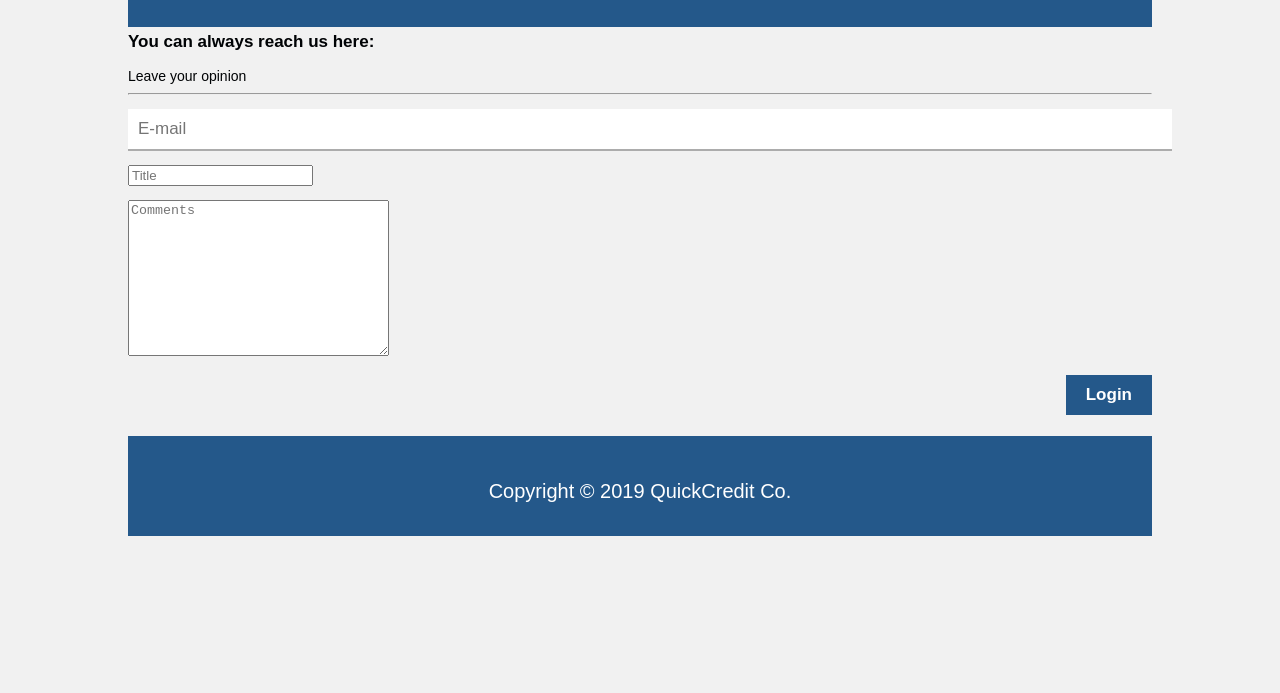
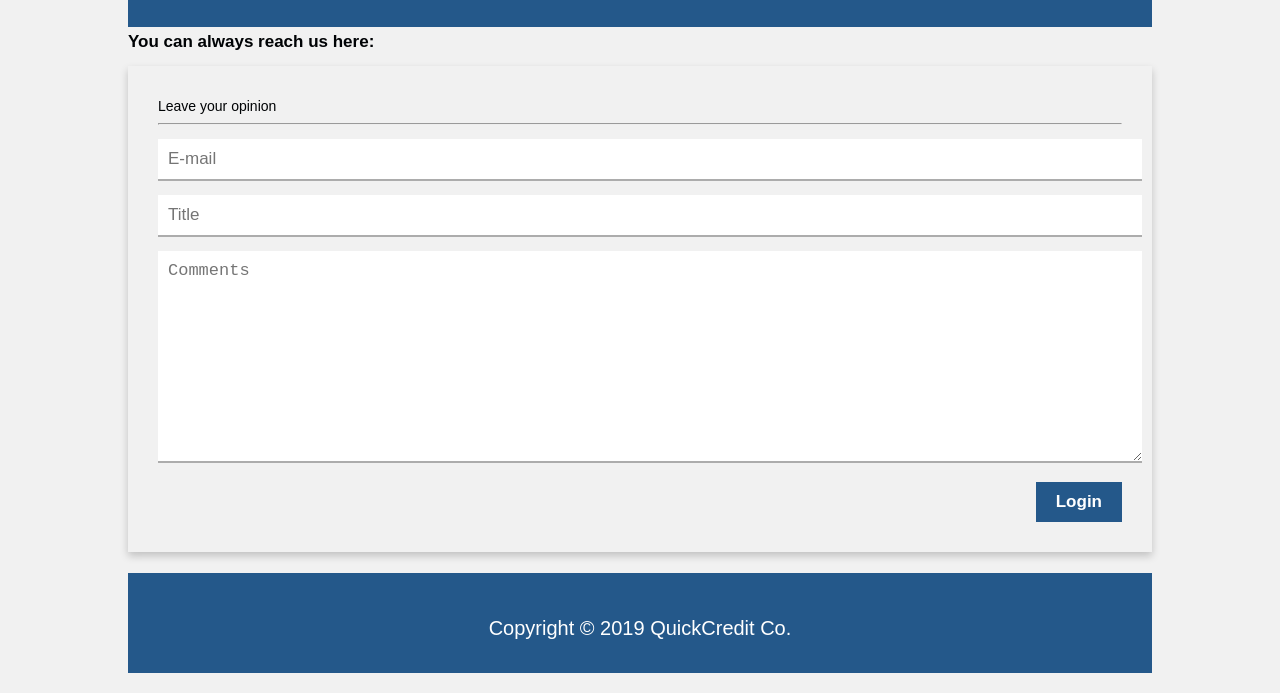
Before and after one commit to Arnoldmn/quickCredit, a plain HTML site: page contact.html in a window 1280 px wide. Shown: the part 123-816 px from the top of the page. Drawn offline with Linux system fonts and the light colour scheme; files whose address does not match are found by name.

Commit message:
Update style.css

```diff
--- a/css/style.css
+++ b/css/style.css
@@ -94,6 +94,28 @@ h2{
   width: 270px;
   height: 350px;
   border-radius: 5px;
+}
+.contactform {
+  background-color: #f1f1f1;
+  box-shadow: 0 4px 8px 0 rgba(0,0,0,0.2);
+  padding: 30px;
+  min-width: 300px;
+}
+input, textarea {
+  padding: 10px;
+  width: 100%;
+  font-size: 17px;
+  border: none;
+  border-bottom: 2px solid #acacac;
+}
+button {
+  background-color:  rgb(36, 88, 138);
+  color: #ffffff;
+  font-weight: bold;
+  border: none;
+  padding: 10px 20px;
+  font-size: 17px;
+  cursor: pointer;
 }
 
  .rightContent nav ul{
```
